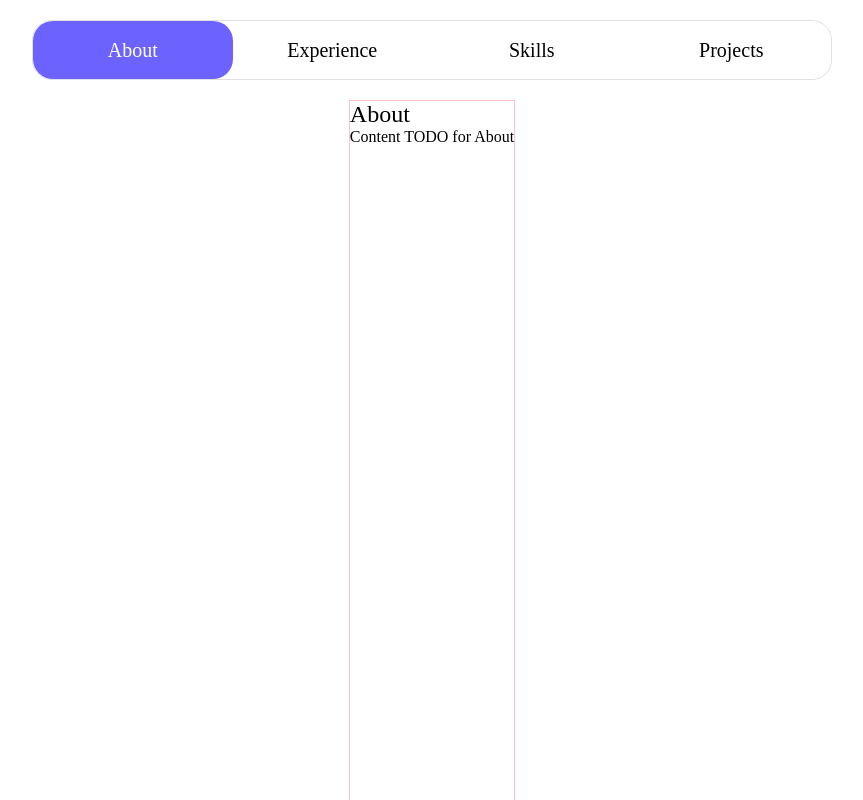
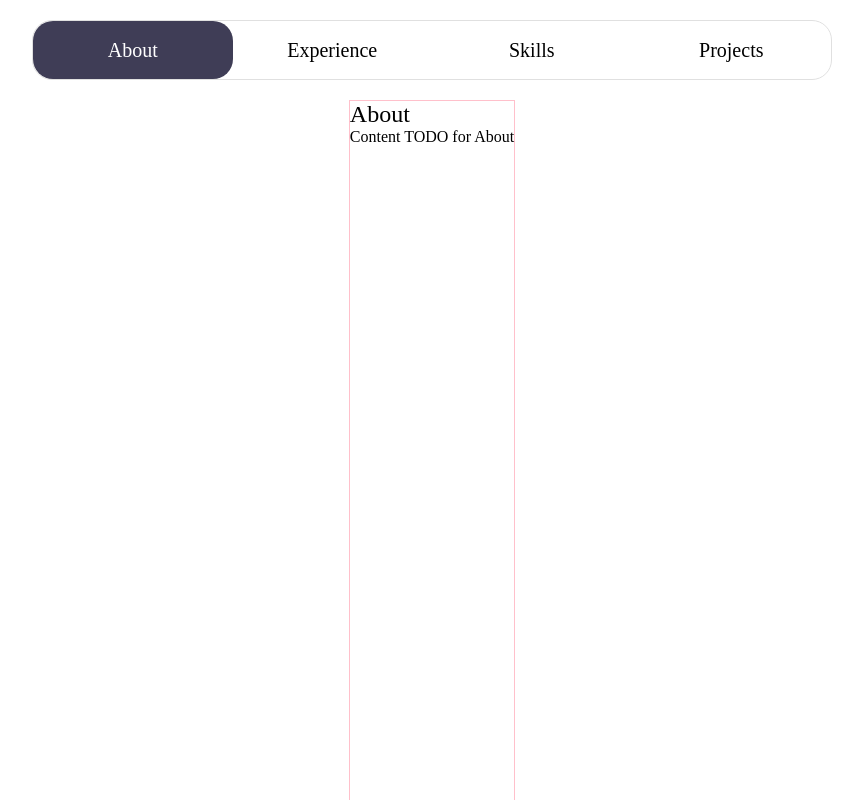
Before and after one commit to Cozoob/MyPersonalPage, a Vue app: page /#about in a window 1280 px wide. In both pictures the pointer is over the element "About". Shown: the top 800 px of the page, without its empty margins (208-1071 px from the left). Built offline with nearby package versions, Linux system fonts and the light colour scheme; the HTML template or start-up script is replaced by a standard one.

Commit message:
Add second color for hovering

```diff
--- a/src/components/NavigationBar.vue
+++ b/src/components/NavigationBar.vue
@@ -95,6 +95,7 @@ export default defineComponent({
 
 <style scoped lang="scss">
 $color-primary: #6C63FF;
+$color-secondary: #3F3D56;
 
 .bar {
   display: flex;
@@ -115,9 +116,14 @@ $color-primary: #6C63FF;
     font-size: 20px;
     border-radius: 20px;
 
-    &:hover, &:active, &--active {
+    &:active, &--active {
       color: white;
       background-color: $color-primary;
+    }
+
+    &:hover {
+      color: white;
+      background-color: $color-secondary;
       cursor: pointer;
     }
   }
```
